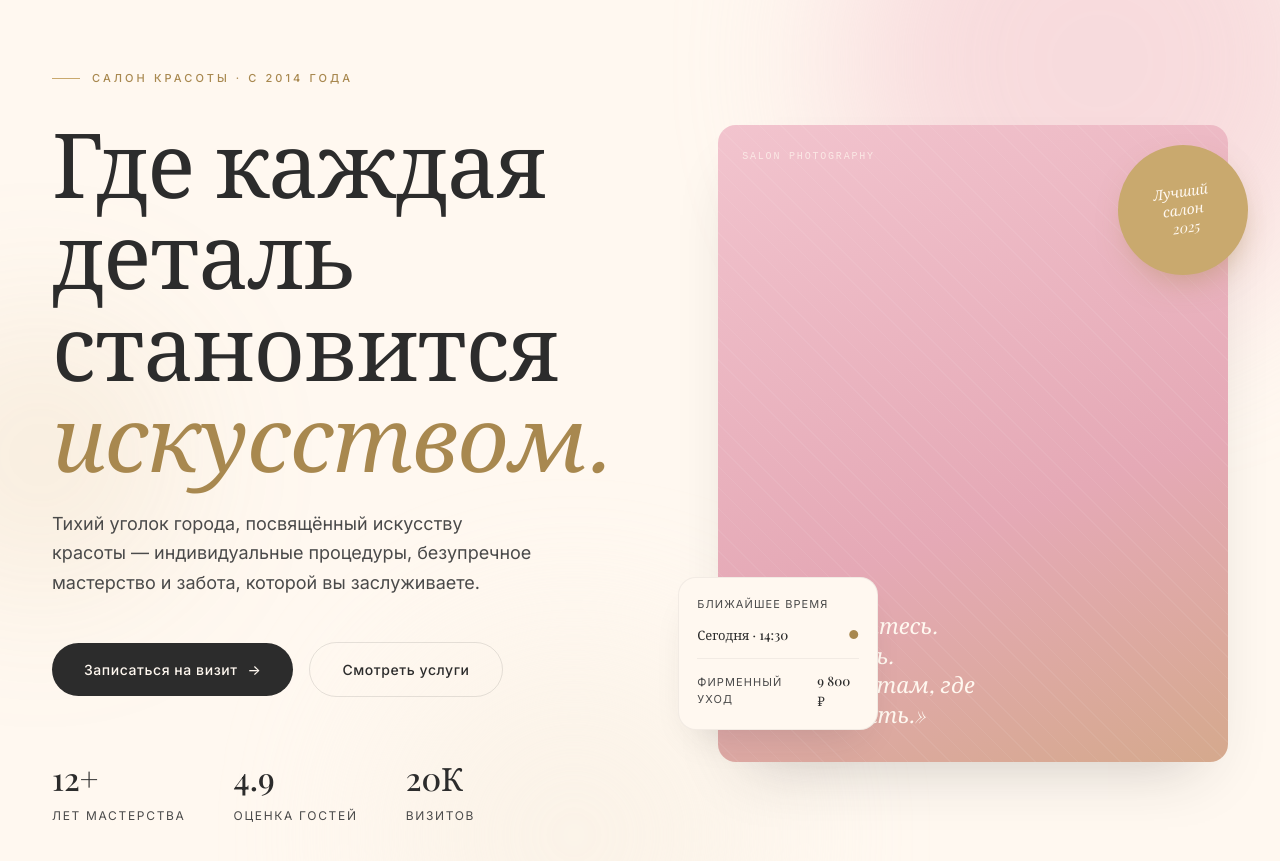
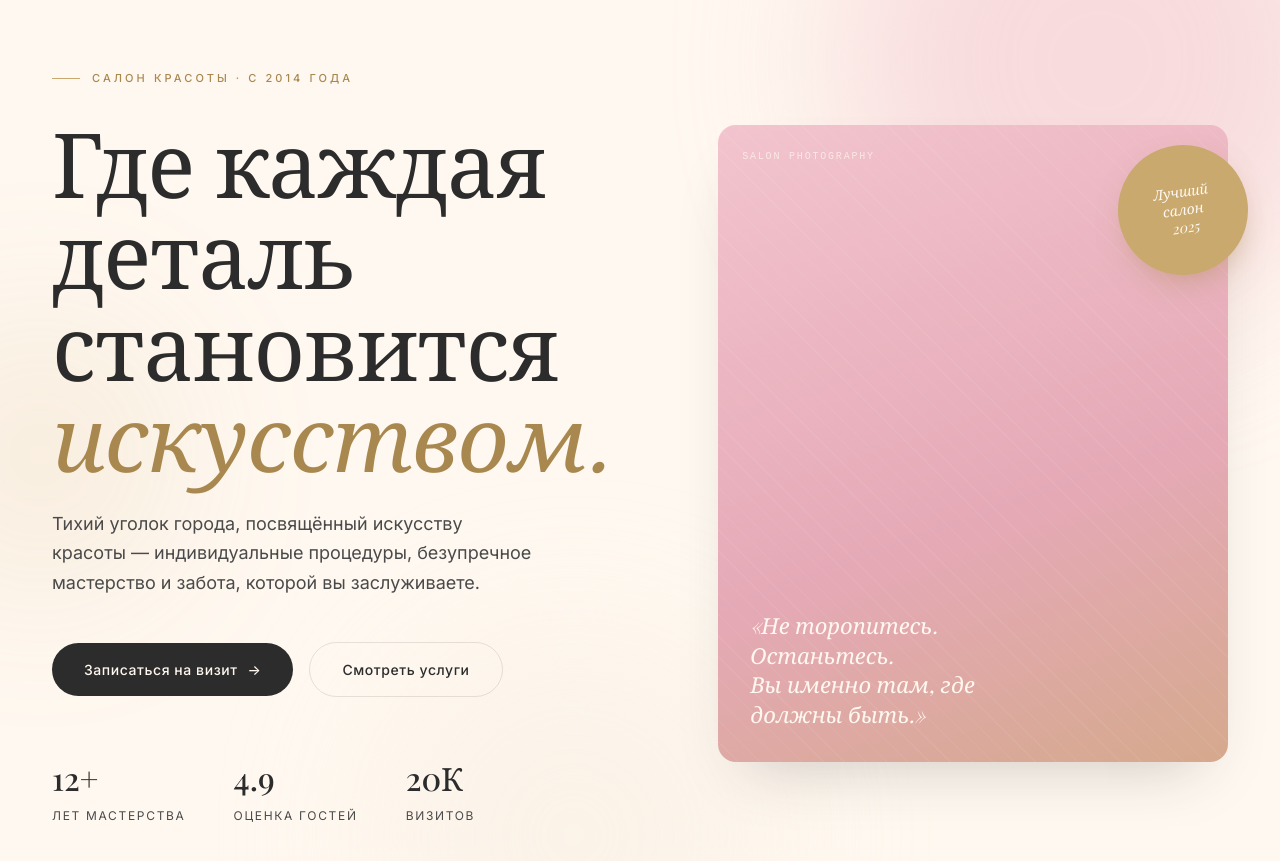
Before and after one commit to her1on/tg-botv1, a website with bundled scripts: page beauty-salon-booking/index.html in a window 1280 px wide. Shown: the part 79-940 px from the top of the page. Built offline with nearby package versions, Linux system fonts and the light colour scheme; a web font is replaced by a local one.

Commit message:
Remove hardcoded hero floating card with fake booking data
Co-Authored-By: Claude Sonnet 4.6 <noreply@anthropic.com>

```diff
--- a/beauty-salon-booking/index.html
+++ b/beauty-salon-booking/index.html
@@ -86,20 +86,6 @@
     <div class="hero__visual" aria-hidden="true">
       <div class="hero-card hero-card--main">
         <p class="hero-card__quote">«Не торопитесь. Останьтесь.<br />Вы именно там, где должны быть.»</p>
-      </div>
-      <div class="hero-card hero-card--float">
-        <div class="hero-card__row">
-          <span class="hero-card__label">Ближайшее время</span>
-        </div>
-        <div class="hero-card__row">
-          <strong class="hero-card__value">Сегодня · 14:30</strong>
-          <span style="color: var(--color-gold-deep); font-size: 12px;">●</span>
-        </div>
-        <div class="hero-card__divider"></div>
-        <div class="hero-card__row">
-          <span class="hero-card__label">Фирменный уход</span>
-          <strong class="hero-card__value">9 800 ₽</strong>
-        </div>
       </div>
       <div class="hero-card hero-card--badge">
         Лучший<br />салон<br />2025
```
